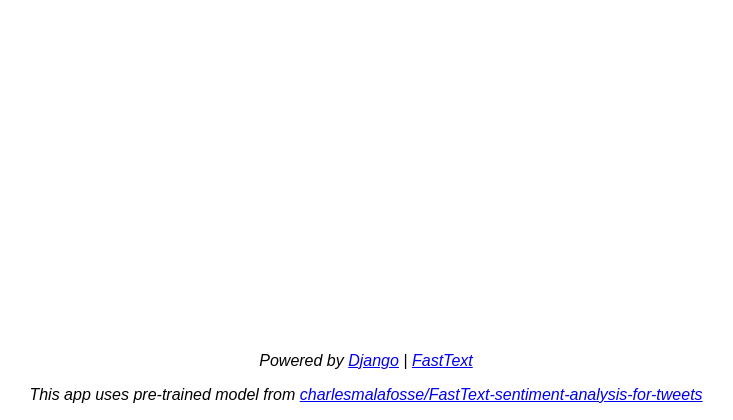
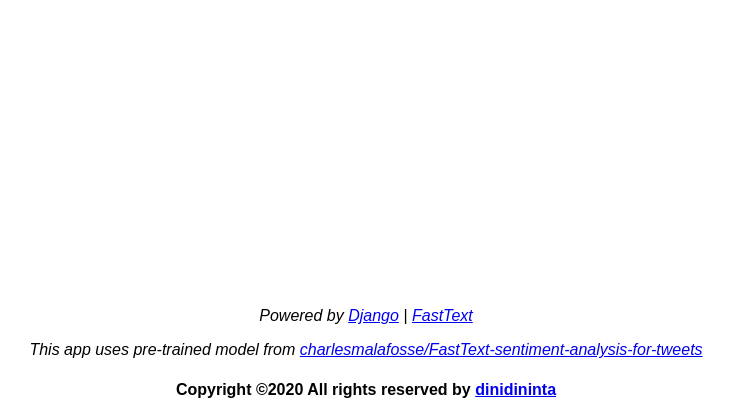
Before and after one commit to dinidininta/TweetClassifier, a Django app: template ismytweetoffensive/templates/ismytweetoffensive/index.html in a window 1280 px wide. Shown: the part 380-800 px from the top of the page, without its empty margins (274-1007 px from the left). Run offline with Django 3.2, Linux system fonts and the light colour scheme; the template is opened without the code that fills it: values that come from a table or form of the project are taken from there, others are empty.

Commit message:
Add copyright. Add tweet max_length

```diff
--- a/ismytweetoffensive/forms.py
+++ b/ismytweetoffensive/forms.py
@@ -4,4 +4,4 @@ class TweetForm(forms.Form):
   tweet = forms.CharField(
     label='',
     widget=forms.TextInput(attrs={'placeholder': 'Type your tweet here', 'class': 'textfield'}),
-    max_length=100)
+    max_length=280)
--- a/ismytweetoffensive/templates/ismytweetoffensive/index.html
+++ b/ismytweetoffensive/templates/ismytweetoffensive/index.html
@@ -78,6 +78,9 @@
       <p>This app uses pre-trained model from
         <a href="https://github.com/charlesmalafosse/FastText-sentiment-analysis-for-tweets">
           charlesmalafosse/FastText-sentiment-analysis-for-tweets</a></p>
+      <h4>Copyright ©2020 All rights reserved by
+        <a href="https://github.com/dinidininta/">
+          dinidininta</a></h4>
     </footer>
   </body>
 </html>
```
